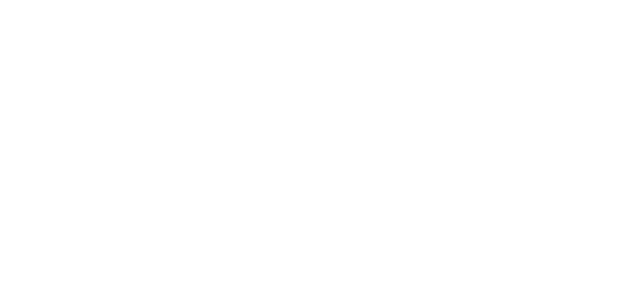
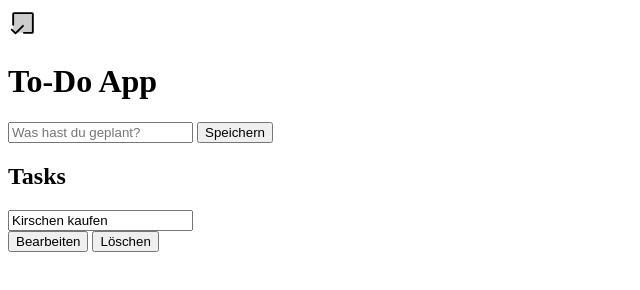
Before and after one commit to DerKeck05/todo-app-static, a plain HTML site: page index.html in a window 1280 px wide. Shown: the whole page, without its empty margins (0-640 px from the left). Drawn offline with Linux system fonts and the light colour scheme.

Commit message:
added first lecture

```diff
--- a/index.html
+++ b/index.html
@@ -1,10 +1,31 @@
 <!DOCTYPE html>
-<html lang="en">
+<html lang="de">
 <head>
     <meta charset="UTF-8">
     <title>Title</title>
 </head>
 <body>
-
+<header>
+    <div id="logo">
+        <img src="assets/img/logo.svg" alt="To-Do App Logo"/>
+        <h1>To-Do App</h1>
+    </div>
+    <form id="new-task-form">
+        <input type="text" id="new-task-text" placeholder="Was hast du geplant?"/>
+        <input type="submit" id="new-task-submit" value="Speichern"/>
+    </form>
+</header>
+<main>
+    <h2>Tasks</h2>
+    <div id="tasks">
+        <div class="tasks">
+            <input type="text" class="text" value="Kirschen kaufen"/>
+            <div class="task-actions">
+                <button class="edit">Bearbeiten</button>
+                <button class="delete">Löschen</button>
+            </div>
+        </div>
+    </div>
+</main>
 </body>
 </html>
```
Also changed, not shown: assets/fonts/Manrope-Bold.ttf (added), assets/fonts/Manrope-ExtraBold.ttf (added), assets/fonts/Manrope-Light.ttf (added), assets/fonts/Manrope-Regular.ttf (added), assets/img/favicon.ico (added), assets/img/logo.svg (added).
